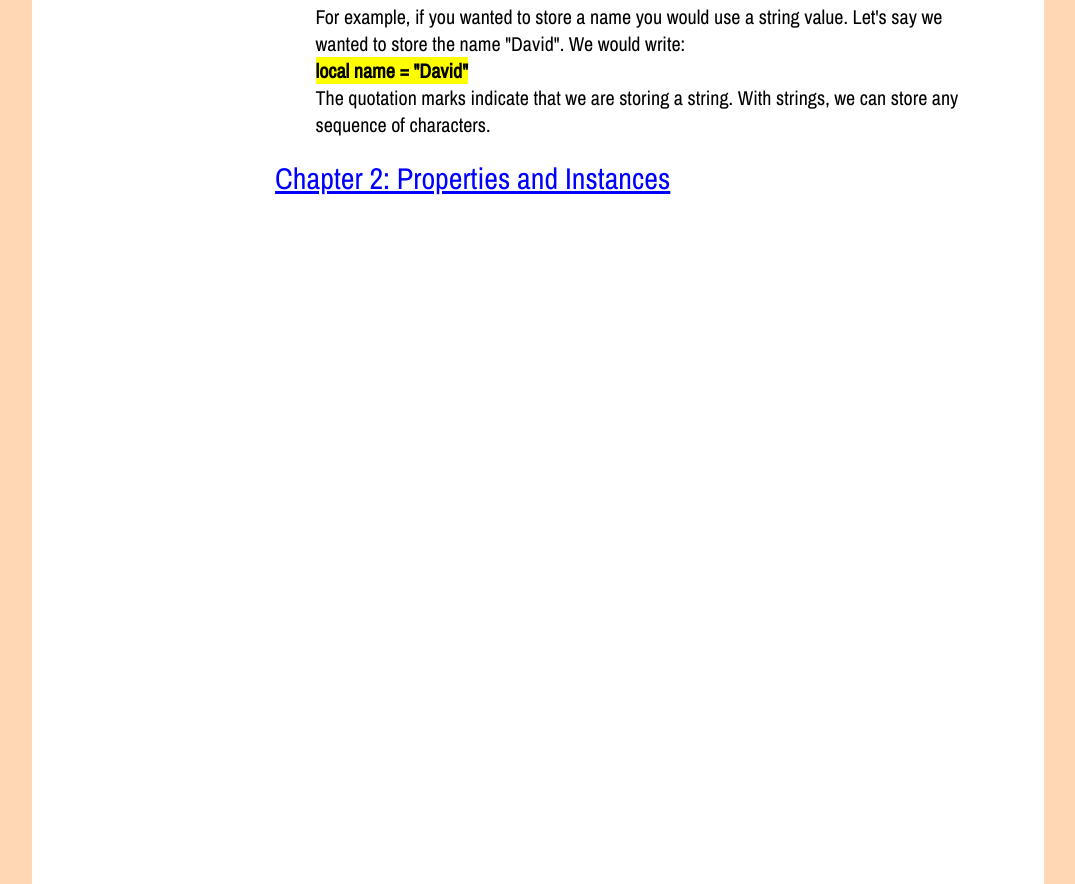
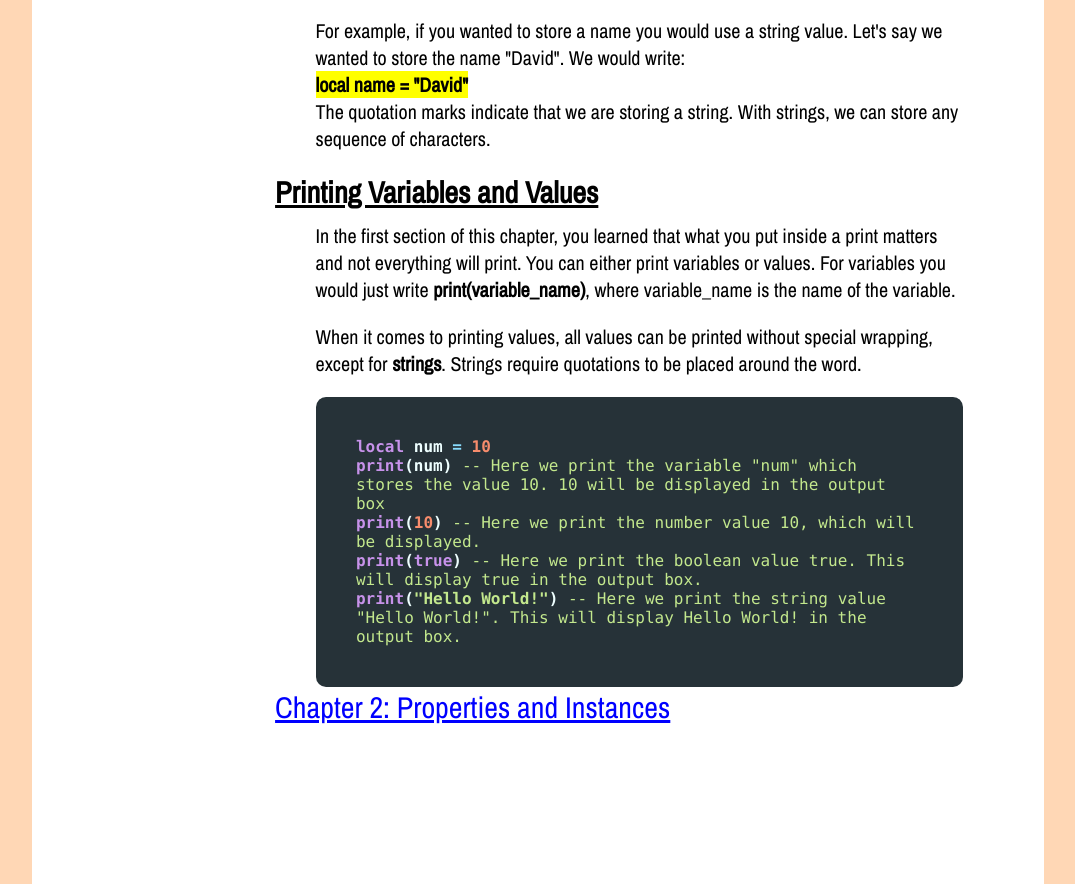
Before and after one commit to LearnRoBooks/RoBooks, a plain HTML site: page public/pages/lessons.html in a window 1280 px wide. Shown: the part 2396-3280 px from the top of the page, without its empty margins (102-1177 px from the left). Drawn offline with nearby package versions, Linux system fonts and the light colour scheme.

Commit message:
Added Printing Variables and Values section

```diff
--- a/public/pages/lessons.html
+++ b/public/pages/lessons.html
@@ -186,6 +186,28 @@
           The quotation marks indicate that we are storing a string. With strings, we can store any sequence of characters.
         </p>
 
+        <div class="SectionTitle">Printing Variables and Values</div>
+
+        <p class="SectionParagraph">
+          In the first section of this chapter, you learned that what you put inside a print matters and not everything will print. You can either print variables or values. For variables you would just write <b style="background-color: transparent;">print(variable_name)</b>, where variable_name is the name of the variable.
+        </p>
+
+        <p class="SectionParagraph">
+          When it comes to printing values, all values can be printed without special wrapping, except for <b style="background-color: transparent;">strings</b>. Strings require quotations to be placed around the word.
+        </p>
+
+        <div class="CodeSample">
+          <b class ="purplekeyword">local</b> num <b class="operator">=</b> <b class="number">10</b>
+          <br>
+          <b class ="purplekeyword">print</b>(num) <b class="comment">-- Here we print the variable "num" which stores the value 10. 10 will be displayed in the output box</b>
+          <br>
+          <b class ="purplekeyword">print</b>(<b class="number">10</b>) <b class="comment">-- Here we print the number value 10, which will be displayed.</b>
+          <br>
+          <b class ="purplekeyword">print</b>(<b class="purplekeyword">true</b>) <b class="comment">-- Here we print the boolean value true. This will display true in the output box.</b>
+          <br>
+          <b class ="purplekeyword">print</b>(<b class="string">"Hello World!"</b>) <b class="comment">-- Here we print the string value "Hello World!". This will display Hello World! in the output box.</b>
+        </div>
+
         <a class="NextChapter" href="lessons/chapter2.html">Chapter 2: Properties and Instances</a>
       </div>
     </div>
--- a/public/style.css
+++ b/public/style.css
@@ -231,6 +231,7 @@ header {
     background-color: transparent;
     font-weight: normal;
     color: rgb(195, 232, 141);
+    font-family: Monaco,Consolas,Lucida Console,monospace;
 }
 
 .operator {
```
